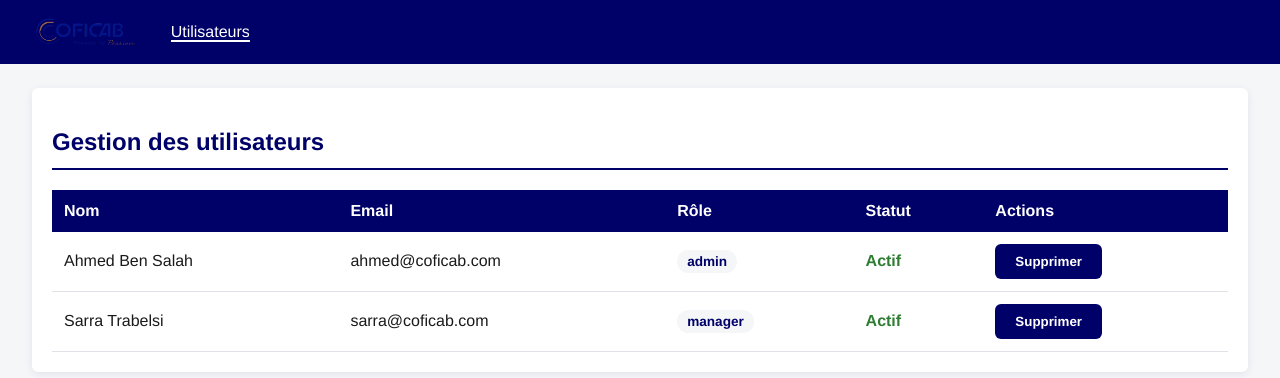
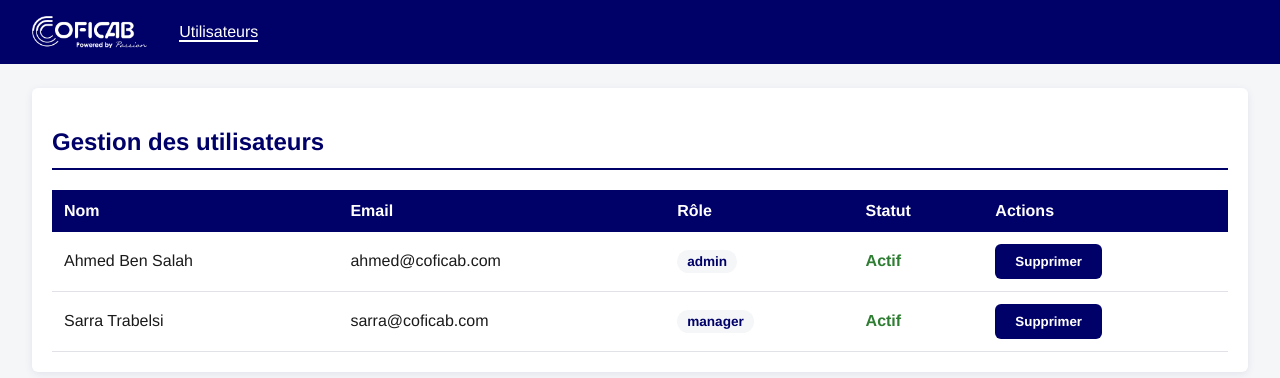
Before and after one commit to imenhammami12/coficab_project, an Angular app: page /users in a window 1280 px wide. Shown: the top 378 px of the page. Built offline with nearby package versions, Linux system fonts and the light colour scheme.

Commit message:
fix: improve logo visibility and fix sass @import deprecation

```diff
--- a/src/styles.scss
+++ b/src/styles.scss
@@ -1,5 +1,4 @@
-@import './styles/theme';
-
+@use './styles/theme';
 * {
   box-sizing: border-box;
   font-family: var(--coficab-font);
```
Also changed, not shown: public/coficab-logo.png.
